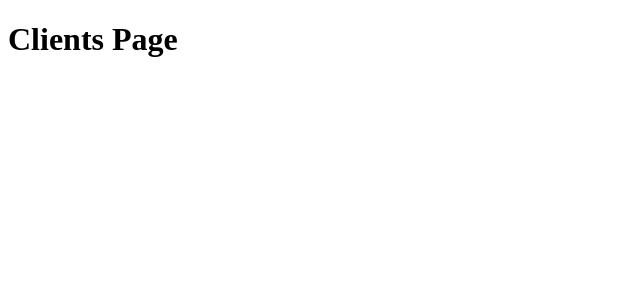
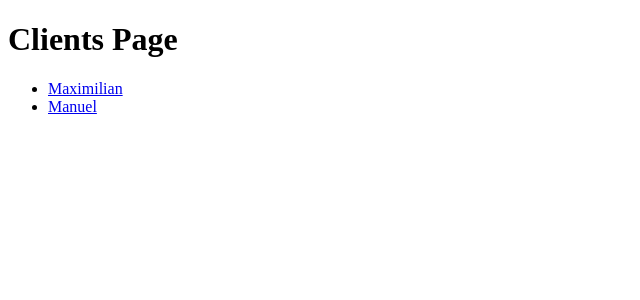
Before and after one commit to Dezedene/next-features, a Next.js app: page /clients in a window 1280 px wide. Shown: the top 300 px of the page, without its empty margins (0-640 px from the left). Built offline with nearby package versions, Linux system fonts and the light colour scheme.

Commit message:
added dynamic path

```diff
--- a/pages/clients/index.js
+++ b/pages/clients/index.js
@@ -1,7 +1,19 @@
+import Link from 'next/link'
+
 const ClientsPage = () => {
+    const clients = [
+      { id: "max", name: "Maximilian" },
+      { id: "manu", name: "Manuel" }
+     ];
+
   return (
     <div>
       <h1>Clients Page</h1>
+      <ul>
+        { clients.map(client => <li key={client.id}>
+          <Link href={`/clients/${client.id}`}>{ client.name }</Link>
+        </li>) }
+      </ul>
     </div>
   );
 };
```
